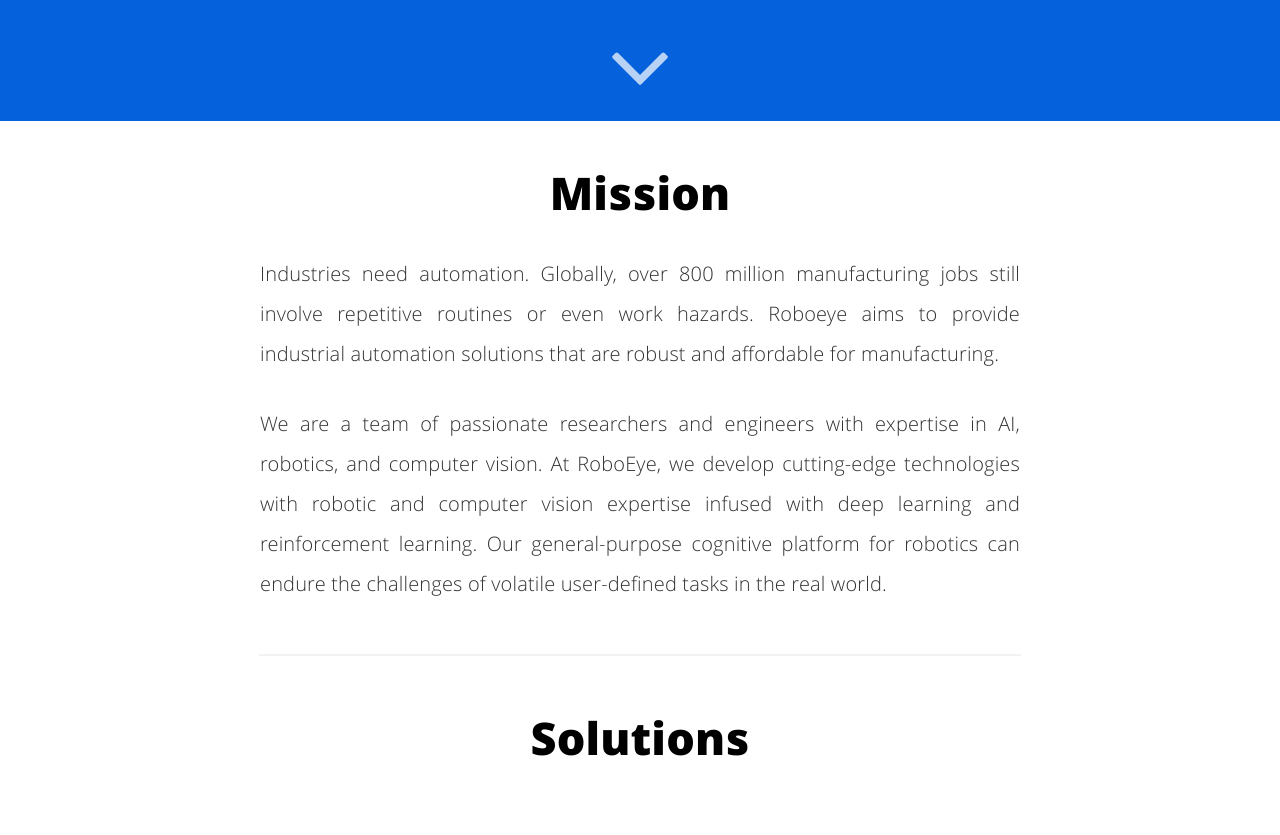
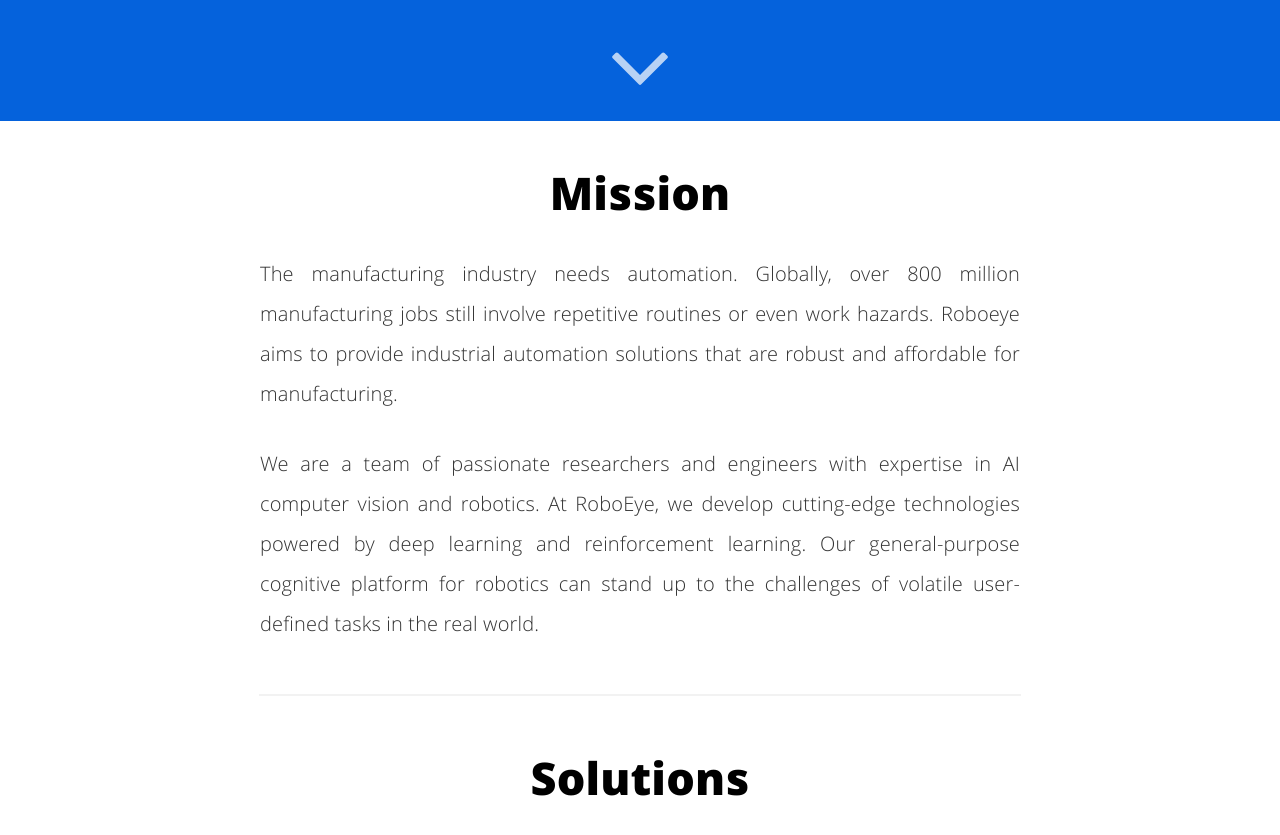
Before and after one commit to Dlng/dlng.github.io, a Jekyll site: the page built from index.html, in a window 1280 px wide and 900 px high, scrolled down 779 px, cut to the strip 0-850 px from the top of the window. Shown: the top 835 px of the strip. Built offline with Jekyll 4.4.1, drawn with Linux system fonts in a browser that asks for light colours.

Commit message:
revised mission statement

```diff
--- a/index.html
+++ b/index.html
@@ -13,16 +13,11 @@
                 <div align="center" class="content">
                     <h1 class="day">Mission</h1>
                     <p align="justify" class="description">
-                        Industries need automation.
-                        Globally, over 800 million manufacturing jobs still involve repetitive routines or even work hazards.
-                        Roboeye aims to provide industrial automation solutions that are robust and affordable for manufacturing.
+The manufacturing industry needs automation. Globally, over 800 million manufacturing jobs still involve repetitive routines or even work hazards. Roboeye aims to provide industrial automation solutions that are robust and affordable for manufacturing.
 
                     </p>
                     <p align="justify">
-
-                       We are a team of passionate researchers and engineers with expertise in AI, robotics, and computer vision.
-                        At RoboEye, we develop cutting-edge technologies with robotic and computer vision expertise infused with deep learning and reinforcement learning.
-                        Our general-purpose cognitive platform for robotics can endure the challenges of volatile user-defined tasks in the real world.
+We are a team of passionate researchers and engineers with expertise in AI computer vision and robotics. At RoboEye, we develop cutting-edge technologies powered by deep learning and reinforcement learning. Our general-purpose cognitive platform for robotics can stand up to the challenges of volatile user-defined tasks in the real world.
                     </p>
                 </div>
             </article>
```
